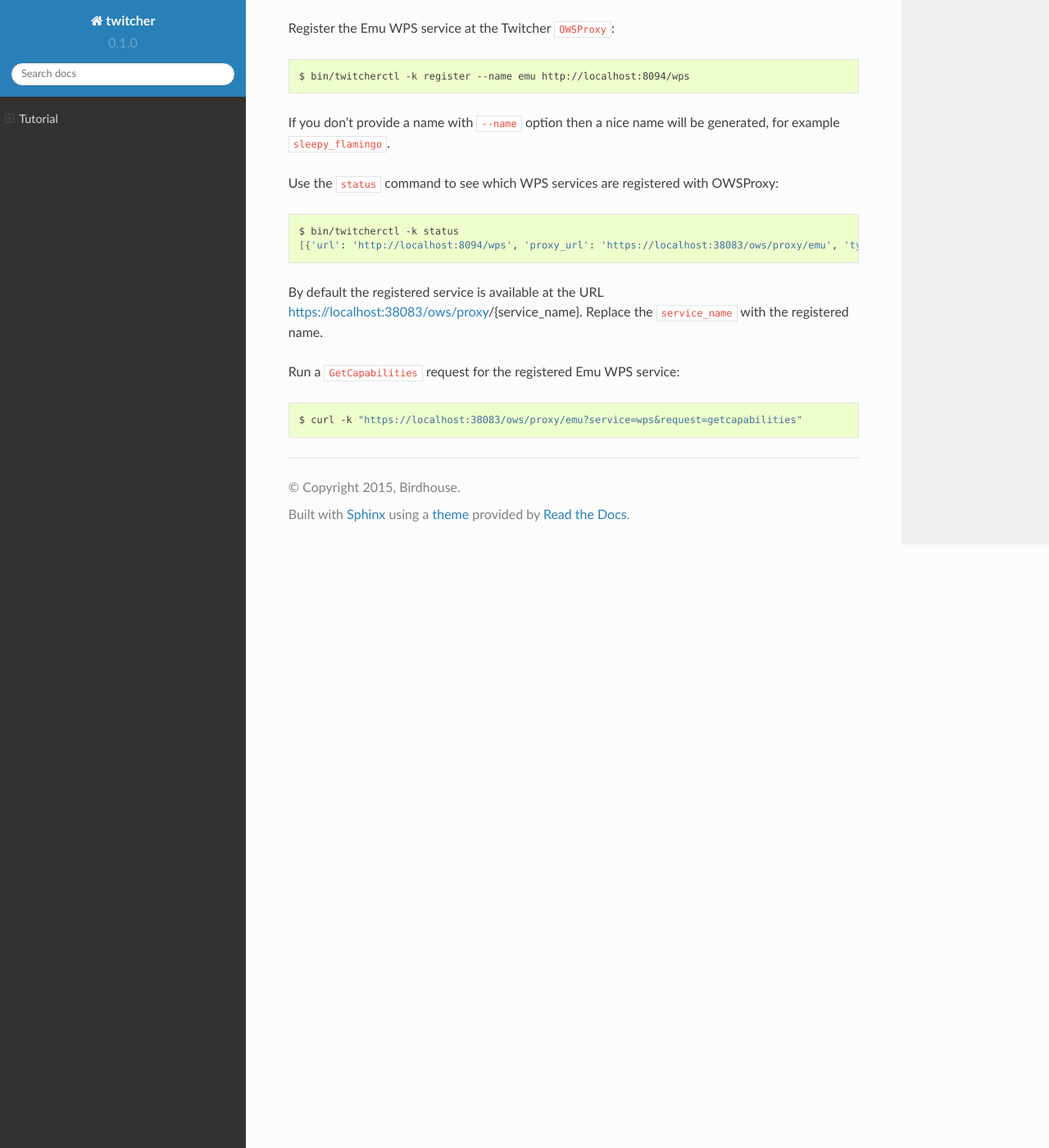
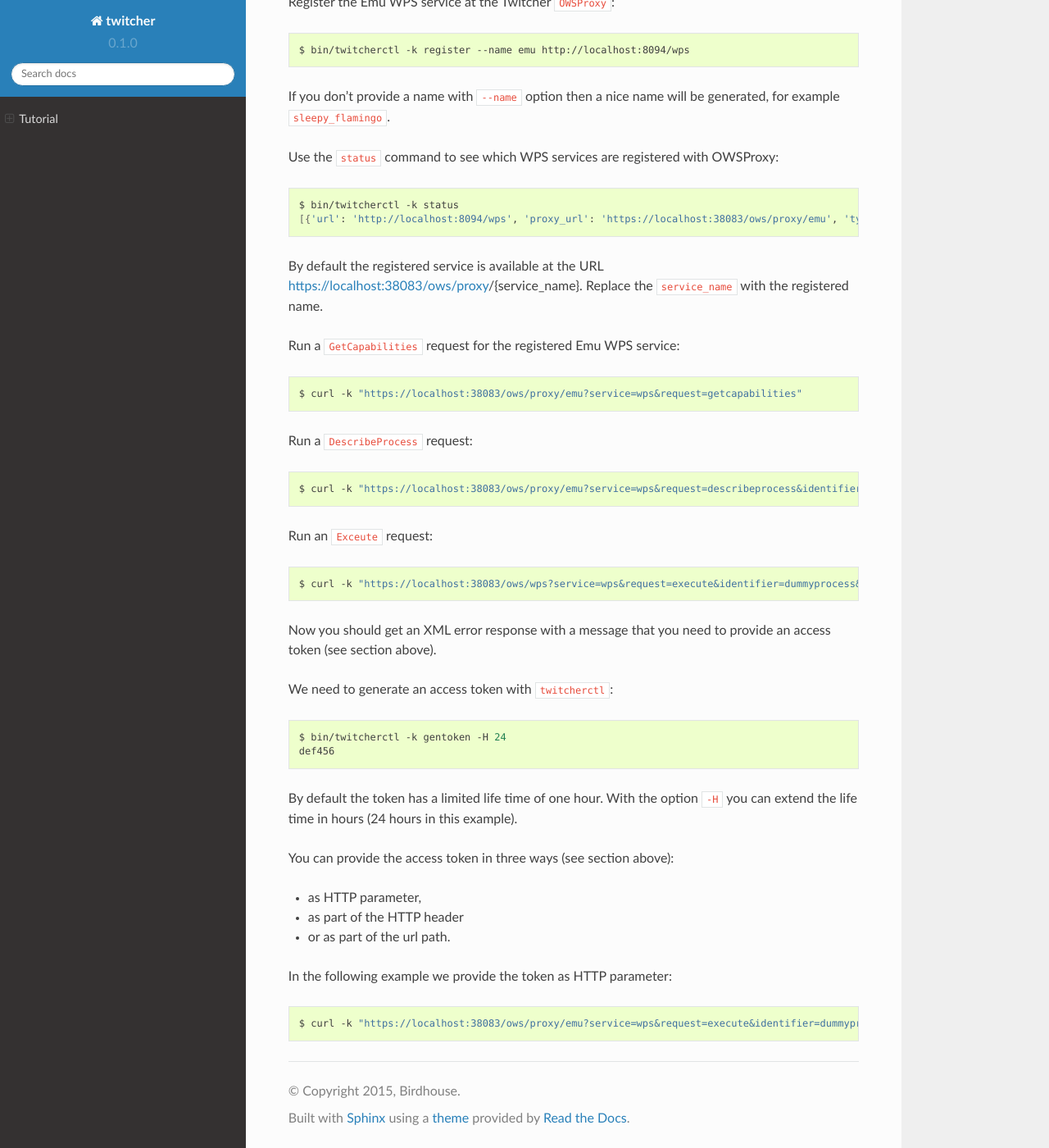
Before and after one commit to crim-ca/weaver, a Sphinx documentation site: the page built from docs/source/tutorial.rst, in a window 1280 px wide and 1400 px high, scrolled down 2189 px. Shown: the whole window at 82% size. Built offline with Sphinx 7.4.7 and the Read the Docs theme 2.0.0, drawn with Linux system fonts in a browser that asks for light colours; some of the changed text lies outside the part shown.

Commit message:
update tutorial

```diff
--- a/docs/source/tutorial.rst
+++ b/docs/source/tutorial.rst
@@ -9,8 +9,8 @@ Tutorial
     :depth: 2
 
 
-Getting started with the WPS application comming with Twitcher
-==============================================================
+Using the WPS application included in Twitcher
+==============================================
 
 Make sure twitcher is started with ``make status``:
 
@@ -140,3 +140,39 @@ Run a ``GetCapabilities`` request for the registered Emu WPS service:
 .. code-block:: sh
 
     $ curl -k "https://localhost:38083/ows/proxy/emu?service=wps&request=getcapabilities"
+
+
+Run a ``DescribeProcess`` request:
+
+.. code-block:: sh
+
+    $ curl -k "https://localhost:38083/ows/proxy/emu?service=wps&request=describeprocess&identifier=dummyprocess&version=1.0.0"
+
+Run an ``Exceute`` request:
+
+.. code-block:: sh
+
+    $ curl -k "https://localhost:38083/ows/wps?service=wps&request=execute&identifier=dummyprocess&version=1.0.0"
+
+Now you should get an XML error response with a message that you need to provide an access token (see section above).
+
+We need to generate an access token with ``twitcherctl``:
+
+.. code-block:: sh
+
+    $ bin/twitcherctl -k gentoken -H 24
+    def456
+
+By default the token has a limited life time of one hour. With the option ``-H`` you can extend the life time in hours (24 hours in this example).
+
+You can provide the access token in three ways (see section above):
+
+* as HTTP parameter,
+* as part of the HTTP header
+* or as part of the url path.
+
+In the following example we provide the token as HTTP parameter:
+
+.. code-block:: sh
+
+    $ curl -k "https://localhost:38083/ows/proxy/emu?service=wps&request=execute&identifier=dummyprocess&version=1.0.0&access_token=def456"
```
